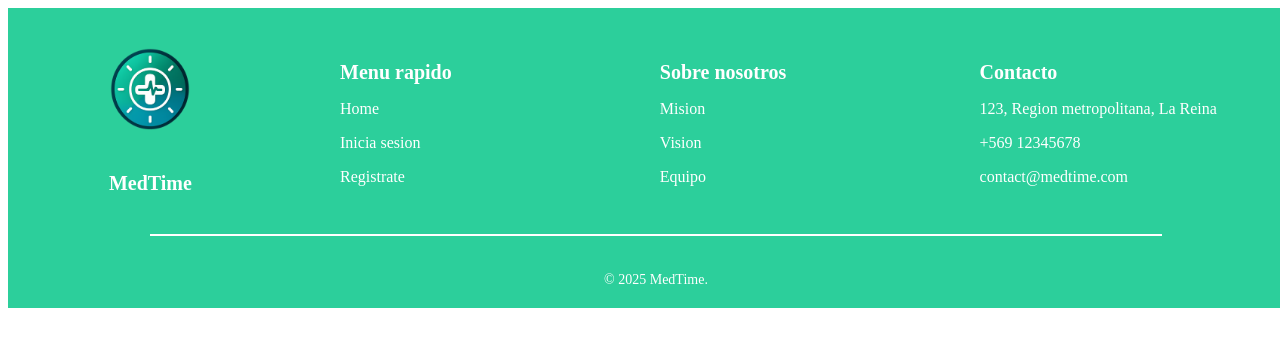
After one commit to gagalvez/medtime-apt, a Django app: template core/templates/footer.html in a window 1280 px wide. The commit adds this page. Shown: the top 347 px of the page. Run offline with Django 5.2, Linux system fonts and the light colour scheme; the template is opened without the code that fills it, so the values that code supplies are empty.

Commit message:
Se agrega section hero, section info y footer además de darle estilos

```diff
--- /dev/null
+++ b/core/static/css/footer.css
@@ -0,0 +1,71 @@
+.footer {
+    width: 100%;
+    background-color: #2CCF9B;
+    color: white;
+    padding: 40px 16px 6px 16px;
+}
+
+.footer-top {
+    display: flex;
+    justify-content: space-between;
+    align-items: flex-start;
+    flex-wrap: wrap;
+}
+
+.footer-logo-section {
+    display: flex;
+    flex-direction: column;
+    align-items: center;
+    justify-content: center;
+    width: 20%;
+}
+
+.footer-logo {
+    width: 80px;
+    margin-bottom: 8px;
+}
+
+.footer-title {
+    font-size: 1.25rem;
+    font-weight: bold;
+    text-align: center;
+}
+
+.footer-links {
+    display: flex;
+    justify-content: space-between;
+    width: 75%;
+    padding-left: 16px;
+}
+
+.footer-column {
+    width: 30%;
+    margin-right: 24px;
+}
+
+.footer-column-title {
+    font-weight: bold;
+    font-size: 1.25rem;
+    margin-bottom: 12px;
+}
+
+.footer-column p {
+    font-size: 1rem;
+    margin-bottom: 12px;
+}
+
+.footer-divider {
+    width: 80%;
+    border-top: 2px solid white;
+    margin: 6px auto;
+}
+
+.footer-bottom {
+    padding-top: 16px;
+    text-align: center;
+}
+
+.footer-copy {
+    font-size: 0.875rem;
+    font-weight: light;
+}
--- a/core/static/css/header.css
+++ b/core/static/css/header.css
@@ -1,7 +1,8 @@
 /* Nav principal */
 .nav-bar {
+    z-index: 10;
     top: 0;
-    position: sticky;
+    position: fixed;
     width: 100%;
     height: auto;
     background-color: #2CCF9B;
--- /dev/null
+++ b/core/static/css/section_nose.css
@@ -0,0 +1,3 @@
+.size {
+    height: 580px;
+}
--- a/core/templates/app.html
+++ b/core/templates/app.html
@@ -10,6 +10,9 @@
 </head>
 <body>
     {% include 'header.html' %}
-    {% include 'section.html' %}
+    {% include 'section_hero.html' %}
+    {% include 'section_nose.html' %}
+    {% include 'section_info.html' %}
+    {% include 'footer.html' %}
 </body>
 </html>
--- /dev/null
+++ b/core/templates/footer.html
@@ -0,0 +1,43 @@
+{% load static %}
+
+<footer class="footer">
+  <div class="footer-top">
+    <div class="footer-logo-section">
+      <img
+        src="{% static 'img/icon.png' %}"
+        alt="MedTime icon"
+        class="footer-logo"
+      />
+      <h5 class="footer-title">MedTime</h5>
+    </div>
+
+    <div class="footer-links">
+      <div class="footer-column">
+        <h1 class="footer-column-title">Menu rapido</h1>
+        <p>Home</p>
+        <p>Inicia sesion</p>
+        <p>Registrate</p>
+      </div>
+      <div class="footer-column">
+        <h1 class="footer-column-title">Sobre nosotros</h1>
+        <p>Mision</p>
+        <p>Vision</p>
+        <p>Equipo</p>
+      </div>
+      <div class="footer-column">
+        <h1 class="footer-column-title">Contacto</h1>
+        <p>123, Region metropolitana, La Reina</p>
+        <p>+569 12345678</p>
+        <p>contact@medtime.com</p>
+      </div>
+    </div>
+  </div>
+
+  <div class="footer-divider"></div>
+
+  <div class="footer-bottom">
+    <p class="footer-copy">© 2025 MedTime.</p>
+  </div>
+</footer>
+
+<link rel="stylesheet" href="{% static 'css/footer.css' %}" />
--- a/core/templates/header.html
+++ b/core/templates/header.html
@@ -11,7 +11,7 @@
   <ul class="nav-links">
     <li><a href="">Home</a></li>
     <li><a href="">Inicia sesion</a></li>
-    <li><a href="">Registrate</a></li>
+    <li><a href="{% url 'registro' %}">Registrate</a></li>
     <a href="" class="nav-btn">Agenda tu cita medica</a>
   </ul>
 </header>
--- a/core/urls.py
+++ b/core/urls.py
@@ -2,5 +2,6 @@ from django.urls import path
 from . import views
 
 urlpatterns = [
-    path("", views.app, name="index")
+    path("", views.app, name="index"),
+    path("registro/", views.registro, name="registro" ),
 ]
--- a/core/views.py
+++ b/core/views.py
@@ -4,3 +4,6 @@ from django.shortcuts import render
 
 def app(request):
     return render(request, "app.html")
+
+def registro(request):
+    return render(request, "registro.html")
```
Also changed, not shown: core/static/css/registro.css (added, +74 -0 lines), core/static/css/section.css (deleted, +0 -12 lines), core/static/css/section_hero.css (added, +49 -0 lines), core/static/css/section_info.css (added, +76 -0 lines), core/templates/registro.html (added, +45 -0 lines), core/templates/section.html (deleted, +0 -14 lines), core/templates/section_hero.html (added, +15 -0 lines), core/templates/section_info.html (added, +34 -0 lines), core/templates/section_nose.html (added, +7 -0 lines), core/static/img/bg3.jpg (deleted), core/static/img/register.jpg (added), 1 other file.
